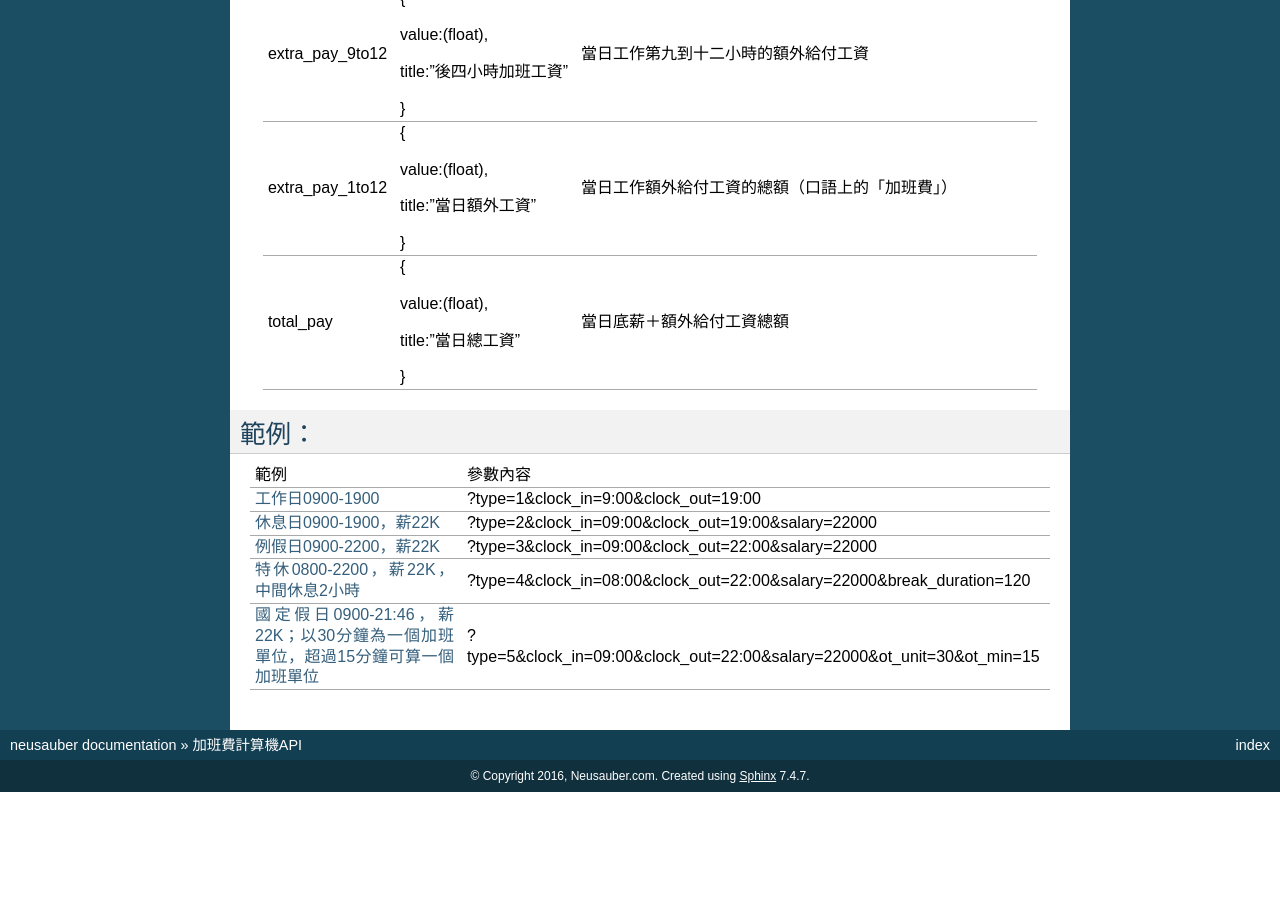
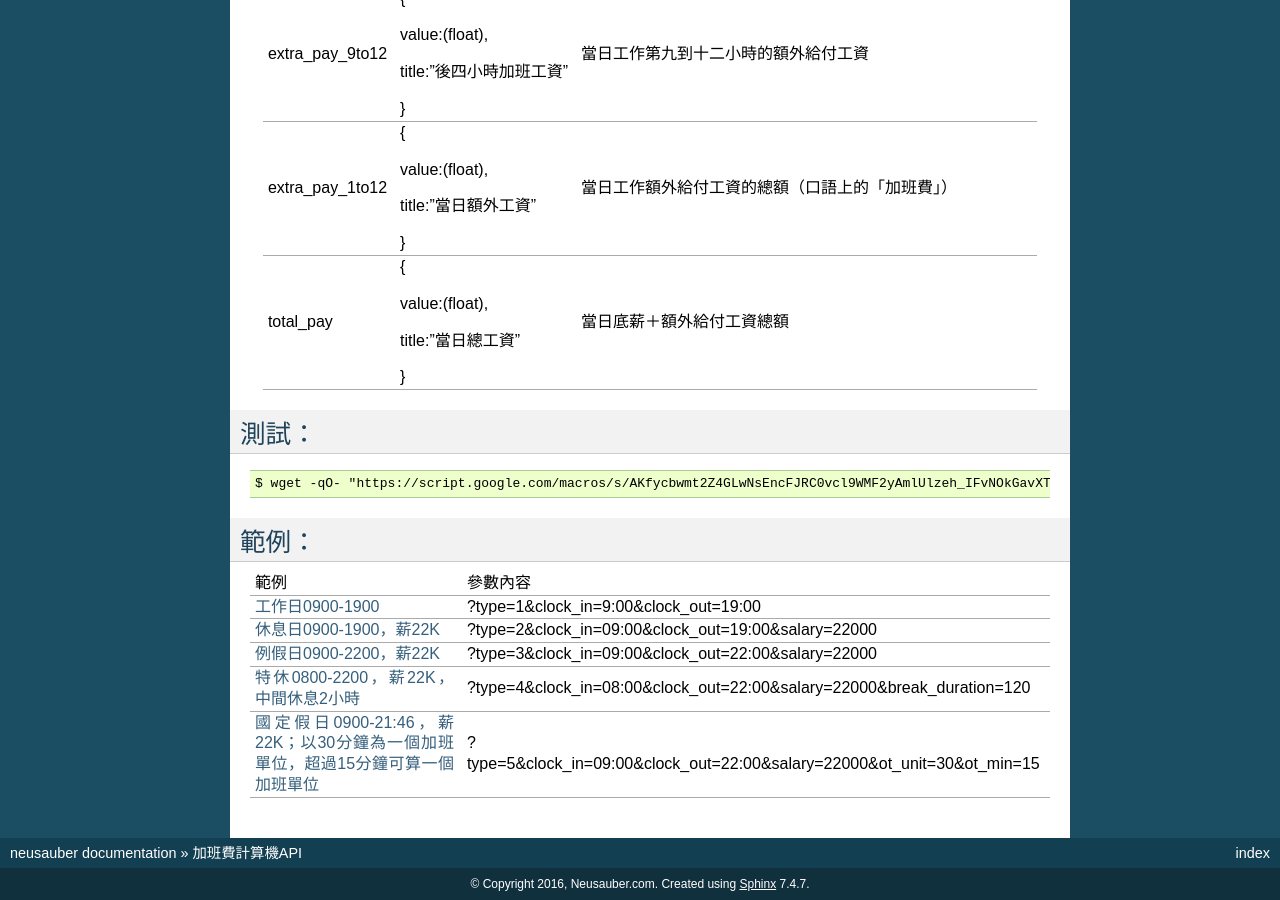
Before and after one commit to rexiap/neusauber, a Sphinx documentation site: the page built from docs/projects/apidoc.rst, in a window 1280 px wide and 900 px high, scrolled down 1560 px. Built offline with Sphinx 7.4.7, drawn with Linux system fonts in a browser that asks for light colours; before the commit the page ends 2352 px from its top, so only the background shows below that.

Commit message:
Google Docs reST Editor@2016-12-29 23:4:17

```diff
--- a/docs/projects/apidoc.rst
+++ b/docs/projects/apidoc.rst
@@ -127,6 +127,17 @@
 
 .. _hd1b83d48586e1b393a624e28544946:
 
+測試：
+======
+
+
+.. code::
+
+    $ wget -qO- "https://script.google.com/macros/s/AKfycbwmt2Z4GLwNsEncFJRC0vcl9WMF2yAmlUlzeh_IFvNOkGavXT7C/exec" 2>/dev/null
+
+
+.. _hd1b83d48586e1b393a624e28544946:
+
 範例：
 ======
 
```
